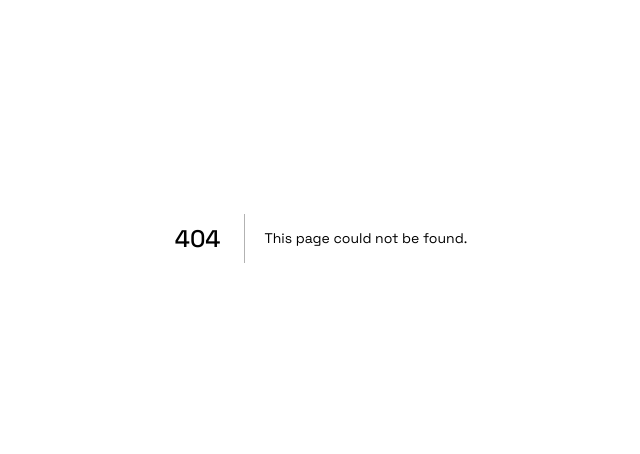
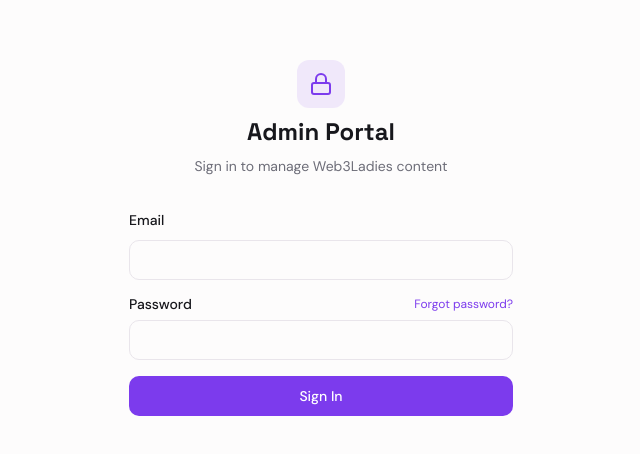
Before and after one commit to Feyisara2108/web3ladies, a Next.js app: page /w3l-admin/login in a window 1280 px wide. Before the commit this address had no page. Shown: the part 162-616 px from the top of the page, without its empty margins (319-959 px from the left). Built offline with nearby package versions, Linux system fonts and the light colour scheme; no server answers.

Commit message:
feat(admin): add login page with password reset request

```diff
--- /dev/null
+++ b/src/app/w3l-admin/login/page.tsx
@@ -0,0 +1,154 @@
+"use client";
+
+import { useState, type FormEvent } from "react";
+import { useRouter } from "next/navigation";
+import { ArrowLeft, LoaderCircle, Lock } from "lucide-react";
+import { Button } from "@/components/ui/button";
+import { Input } from "@/components/ui/input";
+import { Label } from "@/components/ui/label";
+import { useAdminAuth } from "@/components/admin/use-admin-auth";
+import { createClient } from "@/lib/supabase/client";
+
+export default function AdminLoginPage() {
+  const [email, setEmail] = useState("");
+  const [password, setPassword] = useState("");
+  const [error, setError] = useState("");
+  const [loading, setLoading] = useState(false);
+  const [mode, setMode] = useState<"login" | "forgot">("login");
+  const [resetSent, setResetSent] = useState(false);
+  const { signIn } = useAdminAuth();
+  const router = useRouter();
+
+  const handleLogin = async (e: FormEvent) => {
+    e.preventDefault();
+    setError("");
+    setLoading(true);
+    const { error: err } = await signIn(email, password);
+    setLoading(false);
+    if (err) setError(err.message);
+    else router.push("/w3l-admin");
+  };
+
+  const handleReset = async (e: FormEvent) => {
+    e.preventDefault();
+    if (!email) {
+      setError("Please enter your email address.");
+      return;
+    }
+    setError("");
+    setLoading(true);
+    const { error: err } = await createClient().auth.resetPasswordForEmail(email, {
+      redirectTo: `${window.location.origin}/w3l-admin/reset-password`,
+    });
+    setLoading(false);
+    if (err) setError(err.message);
+    else setResetSent(true);
+  };
+
+  const header = (title: string, subtitle: string) => (
+    <div className="text-center space-y-2">
+      <div className="mx-auto w-12 h-12 bg-primary/10 rounded-xl flex items-center justify-center">
+        <Lock className="w-6 h-6 text-primary" />
+      </div>
+      <h1 className="text-2xl font-display font-bold text-foreground">{title}</h1>
+      <p className="text-sm text-muted-foreground">{subtitle}</p>
+    </div>
+  );
+
+  const errorBox = error && (
+    <div className="text-sm text-destructive bg-destructive/10 p-3 rounded-lg">{error}</div>
+  );
+
+  if (mode === "forgot") {
+    return (
+      <div className="min-h-screen flex items-center justify-center bg-background px-4">
+        <div className="w-full max-w-sm space-y-8">
+          {header("Reset Password", "Enter your email to receive a reset link")}
+          {resetSent ? (
+            <div className="space-y-4">
+              <div className="text-sm text-primary bg-primary/10 p-4 rounded-lg text-center">
+                Password reset link sent! Check your email inbox.
+              </div>
+              <Button
+                variant="ghost"
+                className="w-full"
+                onClick={() => {
+                  setMode("login");
+                  setResetSent(false);
+                }}
+              >
+                <ArrowLeft className="w-4 h-4 mr-2" />
+                Back to Sign In
+              </Button>
+            </div>
+          ) : (
+            <form onSubmit={handleReset} className="space-y-4">
+              {errorBox}
+              <div className="space-y-2">
+                <Label htmlFor="reset-email">Email</Label>
+                <Input
+                  id="reset-email"
+                  type="email"
+                  value={email}
+                  onChange={(e) => setEmail(e.target.value)}
+                  required
+                />
+              </div>
+              <Button type="submit" className="w-full" disabled={loading}>
+                {loading && <LoaderCircle className="w-4 h-4 mr-2 animate-spin" />}
+                Send Reset Link
+              </Button>
+              <Button variant="ghost" className="w-full" onClick={() => setMode("login")}>
+                <ArrowLeft className="w-4 h-4 mr-2" />
+                Back to Sign In
+              </Button>
+            </form>
+          )}
+        </div>
+      </div>
+    );
+  }
+
+  return (
+    <div className="min-h-screen flex items-center justify-center bg-background px-4">
+      <div className="w-full max-w-sm space-y-8">
+        {header("Admin Portal", "Sign in to manage Web3Ladies content")}
+        <form onSubmit={handleLogin} className="space-y-4">
+          {errorBox}
+          <div className="space-y-2">
+            <Label htmlFor="email">Email</Label>
+            <Input
+              id="email"
+              type="email"
+              value={email}
+              onChange={(e) => setEmail(e.target.value)}
+              required
+            />
+          </div>
+          <div className="space-y-2">
+            <div className="flex items-center justify-between">
+              <Label htmlFor="password">Password</Label>
+              <button
+                type="button"
+                className="text-xs text-primary hover:underline"
+                onClick={() => setMode("forgot")}
+              >
+                Forgot password?
+              </button>
+            </div>
+            <Input
+              id="password"
+              type="password"
+              value={password}
+              onChange={(e) => setPassword(e.target.value)}
+              required
+            />
+          </div>
+          <Button type="submit" className="w-full" disabled={loading}>
+            {loading ? "Signing in..." : "Sign In"}
+          </Button>
+        </form>
+      </div>
+    </div>
+  );
+}
```
